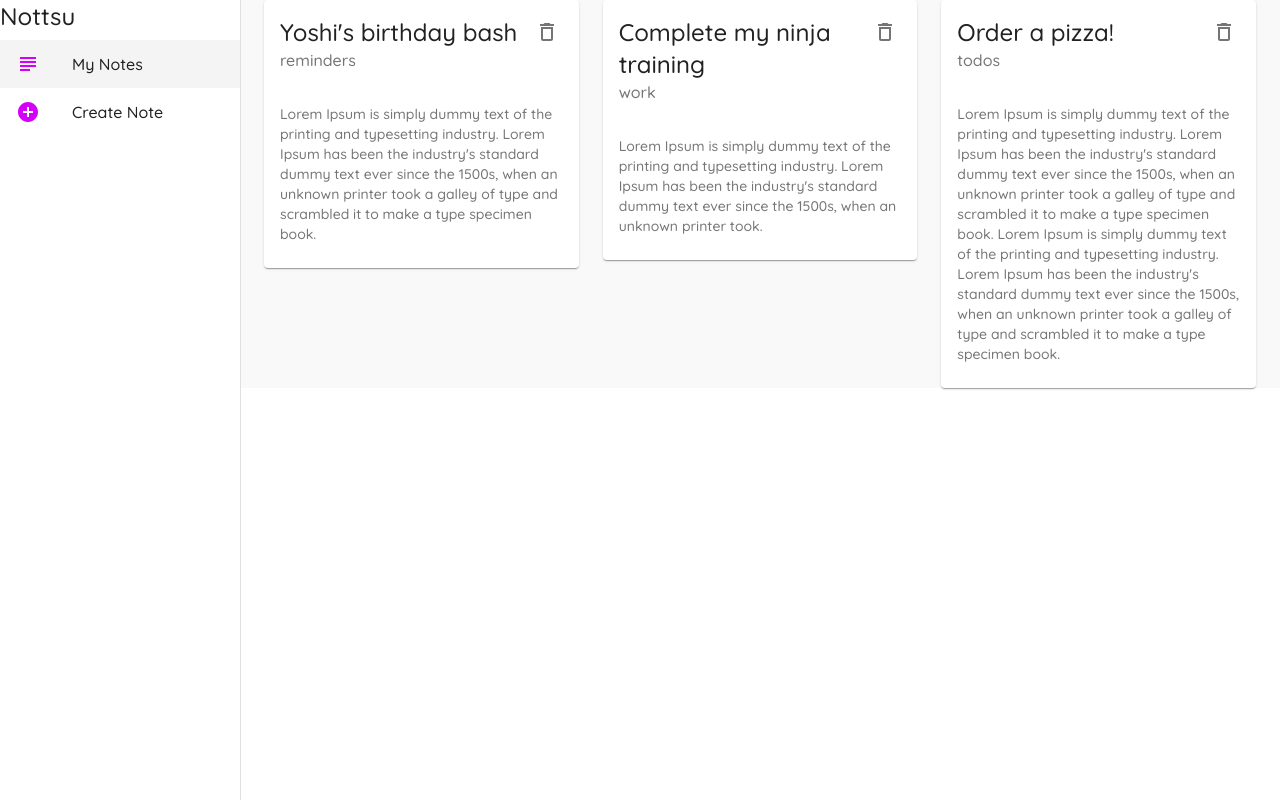
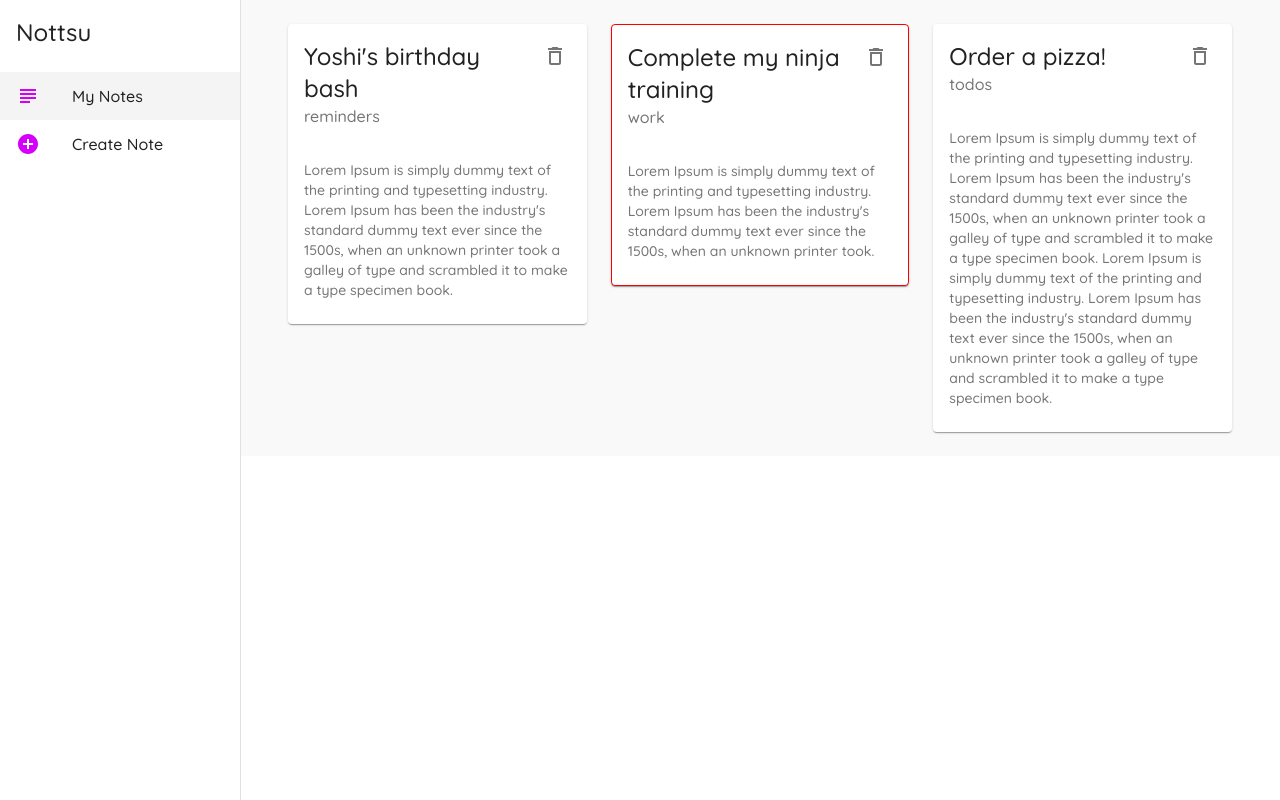
Before and after one commit to subashhB/material-ui-practice, a React (Create React App) app: page / in a window 1280 px wide. Built offline with nearby package versions, Linux system fonts and the light colour scheme; data requests are answered from the project's data file.

Commit message:
Functional Styling

```diff
--- a/src/components/Layout.jsx
+++ b/src/components/Layout.jsx
@@ -11,10 +11,12 @@
 
 const drawerWidth = 240
 
-const useStyles = makeStyles({
+const useStyles = makeStyles((theme)=>{
+    return{
         pages: {
             background: '#f9f9f9',
-        width: '100%'
+            width: '100%',
+            padding: theme.spacing(3)
         },
         drawer:{
             width: drawerWidth
@@ -27,6 +29,10 @@
         },
         active:{
             background: '#f4f4f4'
+        },
+        title:{
+            padding: theme.spacing(2)
+        }
     }
 })
 
@@ -57,7 +63,7 @@
             classes={{paper: classes.drawerPaper}}
         >
             <div>
-                <Typography variant='h5'>Nottsu</Typography>
+                <Typography variant='h5' className={classes.title}>Nottsu</Typography>
             </div>
             {/* List / Links */}
             <List>
--- a/src/components/NoteCard.jsx
+++ b/src/components/NoteCard.jsx
@@ -3,11 +3,21 @@
 import CardHeader from '@material-ui/core/CardHeader'
 import CardContent from '@material-ui/core/CardContent'
 import { DeleteOutlined } from '@material-ui/icons'
-import { IconButton, Typography } from '@material-ui/core'
+import { IconButton, makeStyles, Typography } from '@material-ui/core'
+
+const useStyles = makeStyles({
+  test:{
+    border: (note)=>{
+      if(note.category == 'work')
+        return '1px solid red'
+    }
+  }
+})
 
 const NoteCard = ({ note, handleDelete }) => {
+  const classes = useStyles(note)
   return (
-    <Card elevation={1}>
+    <Card elevation={1} className={classes.test}>
         <CardHeader
             action={
                 <IconButton onClick={()=>{handleDelete(note.id)}}>
```
Lines whose indentation alone changed are shown as unchanged.
